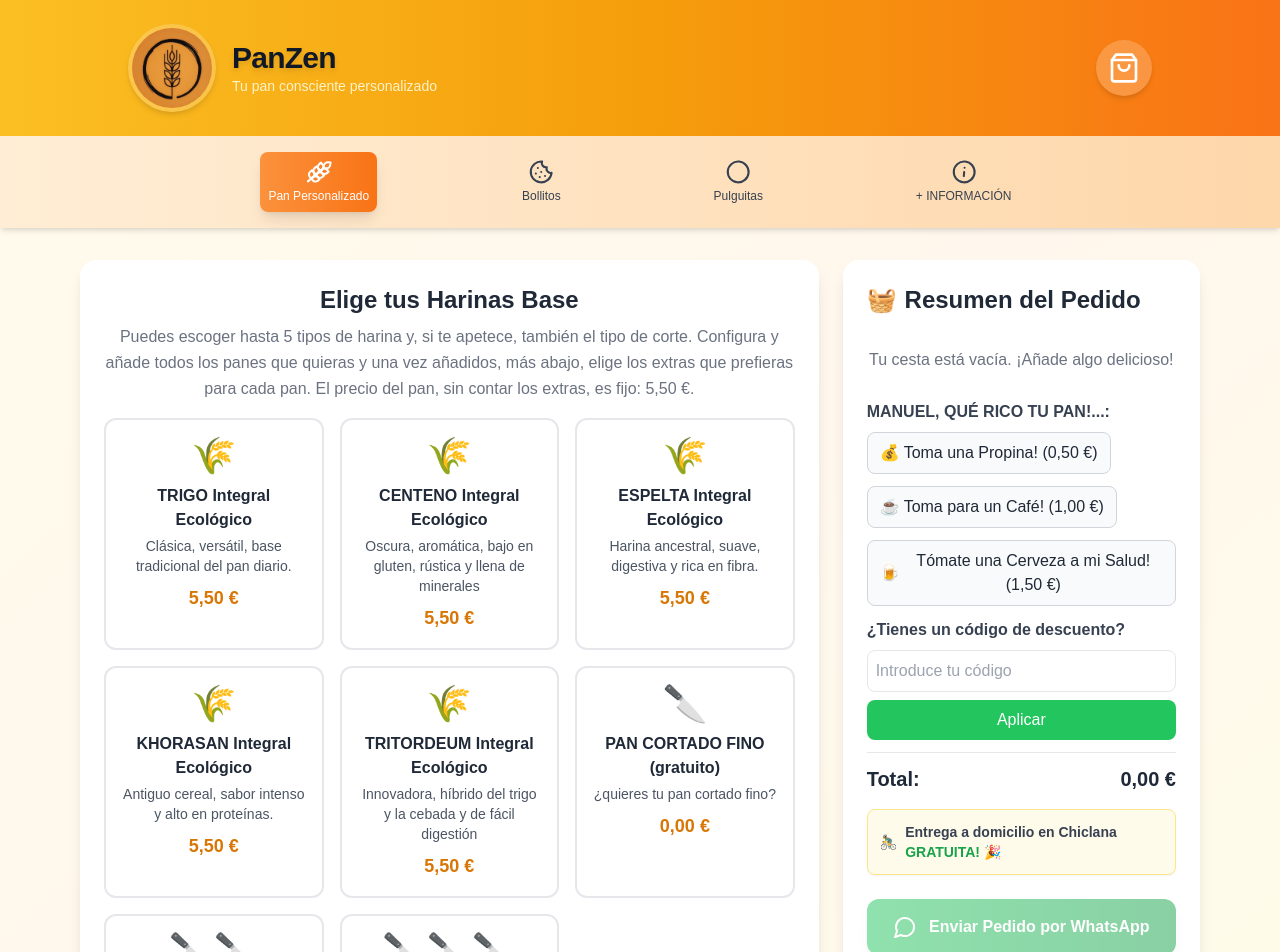
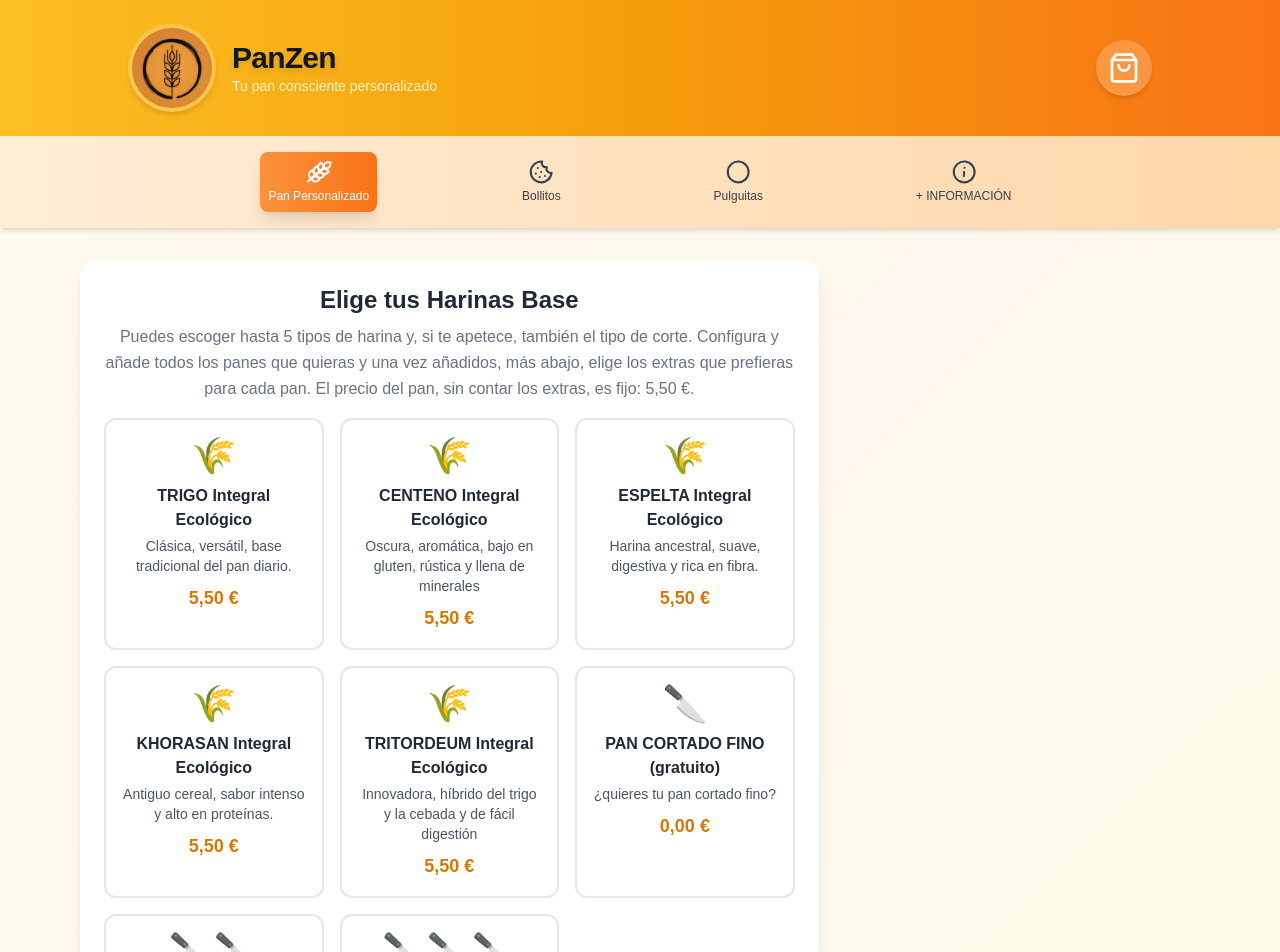
Before and after one commit to ruiznietocom-web/panes4, a React (Create React App) app: page / in a window 1280 px wide. Shown: the top 952 px of the page. Built offline with nearby package versions, Linux system fonts and the light colour scheme.

Commit message:
Update OrderSummary.js

```diff
--- a/src/components/OrderSummary.js
+++ b/src/components/OrderSummary.js
@@ -71,22 +71,22 @@
     return subtotal.toFixed(2);
   };
 
+  const applyDiscount = () => {
+    const discountCodes = {
+      PANZEN30: { type: "percentage", value: 30, minPurchase: 30 },
+      PANZEN10: { type: "percentage", value: 10, minPurchase: 10 },
+      DESCUENTO5: { type: "fixed", value: 5, minPurchase: 0 },
+      NUEVO20: { type: "percentage", value: 20, minPurchase: 20 },
+    };
 
-
-
-  const applyDiscount = () => {
-    if (discountCode.toUpperCase() === "PANZEN30") {
-      setAppliedDiscount({ type: "percentage", value: 30, minPurchase: 30 });
+    const code = discountCode.toUpperCase();
+    if (discountCodes[code]) {
+      setAppliedDiscount(discountCodes[code]);
     } else {
       setAppliedDiscount(null);
       alert("Código no válido");
     }
-
-
-
   };
-
-
 
   const generateWhatsAppMessage = () => {
     let message = `*NUEVO PEDIDO - PanZen*\n\n*RESUMEN DE TU PEDIDO:*\n\n`;
@@ -134,25 +134,29 @@
       });
     }
 
-    if (appliedDiscount) {
-      message += `\n*DESCUENTO APLICADO: ${appliedDiscount.value}%*\n`;
+    // Totales con descuento
+    const { subtotal, discountAmount, total } = getTotals(cartItems, selectedOptionalExtras, optionalExtras, discountCode);
+    if (discountAmount > 0) {
+      message += `\n*DETALLE DEL TOTAL:*\n`;
+      message += `Subtotal: ${formatPrice(subtotal)}\n`;
+      message += `Descuento: -${formatPrice(discountAmount)}\n`;
+      message += `*Total Final: ${formatPrice(total)}*\n`;
+    } else {
+      message += `\n*TOTAL: ${formatPrice(total)}*\n`;
     }
 
-    message += `\n*TOTAL: ${formatPrice(calculateTotal())}*\n\n`;
-    message += `🚴‍♂️ Entrega a domicilio en *Chiclana* *GRATUITA!* 🎉\n\n`;
+    message += `\n🚴‍♂️ Entrega a domicilio en *Chiclana* *GRATUITA!* 🎉\n\n`;
     message += `🙏 EN CUANTO PUEDA CONTACTO CONTIGO Y TE CONFIRMO EL DÍA DE ENTREGA. MUCHAS GRACIAS!!.🙏\n`;
     message += `📱 *PARA MÁS PEDIDOS USA LA AppWeb* ---> https://panespersonalizados.netlify.app/. 📱\n`;
 
+    return encodeURIComponent(message);
+  };
 
-
-
-// ----------------------- TOTALES DETALLADOS CON DESCUENTO -----------------------
-if (appliedDiscount) {
-  // Recalcular subtotal y descuento
+  const getTotals = (cartItems, selectedOptionalExtras, optionalExtras, code) => {
     let subtotal = 0;
     let discountBase = 0;
 
-  // Panes
+    const pansPersonalizados = cartItems.filter(item => item.type === 'panPersonalizado');
     pansPersonalizados.forEach(p => {
       const extrasTotal = p.extras?.reduce((acc, e) => acc + e.price, 0) || 0;
       const panTotal = p.price + extrasTotal;
@@ -160,7 +164,7 @@
       discountBase += panTotal;
     });
 
-  // Bollitos
+    const bollitosInCart = cartItems.filter(item => item.type === 'bollito');
     bollitosInCart.forEach(item => {
       const b = bollitos.find(b => b.id === item.id);
       if (b) {
@@ -170,7 +174,7 @@
       }
     });
 
-  // Pulguitas
+    const pulguitasInCart = cartItems.filter(item => item.type === 'pulguita');
     pulguitasInCart.forEach(item => {
       const p = pulguitas.find(p => p.id === item.id);
       if (p) {
@@ -180,32 +184,31 @@
       }
     });
 
-  // Extras opcionales
     selectedOptionalExtras.forEach(id => {
       const e = optionalExtras.find(opt => opt.id === id);
       if (e) subtotal += e.price;
     });
 
-  const discountAmount = (appliedDiscount?.type === "percentage" && discountBase >= appliedDiscount.minPurchase)
-    ? discountBase * (appliedDiscount.value / 100)
-    : 0;
+    const discountCodes = {
+      PANZEN30: { type: "percentage", value: 30, minPurchase: 30 },
+      PANZEN10: { type: "percentage", value: 10, minPurchase: 10 },
+      DESCUENTO5: { type: "fixed", value: 5, minPurchase: 0 },
+      NUEVO20: { type: "percentage", value: 20, minPurchase: 20 },
+    };
 
-  const finalTotal = subtotal - discountAmount;
-
-  message += `\n*DETALLE DEL TOTAL:*\n`;
-  message += `Subtotal: ${formatPrice(subtotal)}\n`;
-  message += `Descuento ${appliedDiscount.value}%: -${formatPrice(discountAmount)}\n`;
-  message += `*Total Final: ${formatPrice(finalTotal)}*\n`;
+    const discount = discountCodes[code.toUpperCase()];
+    let discountAmount = 0;
+    if (discount) {
+      if (discount.type === "percentage" && discountBase >= discount.minPurchase) {
+        discountAmount = discountBase * (discount.value / 100);
+      }
+      if (discount.type === "fixed" && discountBase >= discount.minPurchase) {
+        discountAmount = discount.value;
+      }
     }
 
-
-
-
-
-
-
-
-    return encodeURIComponent(message);
+    const total = subtotal - discountAmount;
+    return { subtotal, discountAmount, total };
   };
 
   const handleSendWhatsApp = () => {
@@ -217,248 +220,8 @@
 
   const isOrderEmpty = cartItems.length === 0;
 
-  return (
-    <motion.div
-      className="bg-white rounded-2xl p-6 shadow-lg"
-      initial={{ opacity: 0, y: 20 }}
-      animate={{ opacity: 1, y: 0 }}
-      transition={{ duration: 0.5, delay: 0.4 }}
-    >
-      <div className="flex justify-between items-center mb-4">
-        <h2 className="text-2xl font-bold text-gray-800 flex items-center gap-2">
-          <span className="text-2xl">🧺</span> Resumen del Pedido
-        </h2>
-      </div>
+  // ...Aquí sigue todo tu render original, incluyendo la sección de total y botón WhatsApp...
 
-      <div className="space-y-3 mb-6">
-        {isOrderEmpty && (
-          <div className="text-center py-4 text-gray-500">
-            Tu cesta está vacía. ¡Añade algo delicioso!
-          </div>
-        )}
-
-        {/* ----------------------- PANES PERSONALIZADOS ----------------------- */}
-        {pansPersonalizados.length > 0 && (
-          <div className="space-y-2">
-            <h3 className="font-semibold text-gray-700">🌾 Panes Personalizados:</h3>
-            {pansPersonalizados.map((pan, index) => (
-              <div key={pan.id} className="flex flex-col p-2 bg-amber-50 rounded-lg relative">
-                <button
-                  className="absolute top-2 right-2 text-red-500 hover:text-red-700"
-                  onClick={() => onRemoveItem(pan.id, 'panPersonalizado')}
-                >
-                  <Trash2 className="w-5 h-5" />
-                </button>
-                <span className="font-bold">🌾 Pan {index + 1}:</span>
-                {pan.harinas.map(h => {
-                  const hasCortado = h.name.toUpperCase().includes("PAN CORTADO");
-                  return (
-                    <span key={h.id}>
-                      • {h.icon ? h.icon + ' ' : ''}{h.name}{hasCortado ? ' 🔪' : ''}
-                    </span>
-                  );
-                })}
-                {pan.extras?.length > 0 && (
-                  <div className="mt-1 ml-2">
-                    <span className="font-semibold">Extras:</span>
-                    {pan.extras.map(extra => (
-                      <div key={extra.id}>• {extra.icon ? extra.icon + ' ' : ''}{extra.name} ({formatPrice(extra.price)})</div>
-                    ))}
-                  </div>
-                )}
-                <span className="mt-1 font-bold">
-                  Precio: {formatPrice(pan.price + (pan.extras?.reduce((acc, e) => acc + e.price, 0) || 0))}
-                </span>
-              </div>
-            ))}
-          </div>
-        )}
-
-        {/* ----------------------- BOLLITOS ----------------------- */}
-        {bollitosInCart.length > 0 && (
-          <div className="space-y-2">
-            <h3 className="font-semibold text-gray-700">Bollitos:</h3>
-            {bollitosInCart.map(item => {
-              const b = bollitos.find(b => b.id === item.id);
-              return b && (
-                <div key={b.id} className="flex justify-between items-center p-2 bg-blue-50 rounded-lg relative">
-                  <span className="flex items-center gap-2">{b.image ? b.image + ' ' : ''}{b.name} x{item.quantity}</span>
-                  <span>{formatPrice(b.price * item.quantity)}</span>
-                  <button
-                    className="ml-2 text-red-500 hover:text-red-700"
-                    onClick={() => onRemoveItem(item.id, 'bollito')}
-                  >
-                    <Trash2 className="w-5 h-5" />
-                  </button>
-                </div>
-              );
-            })}
-          </div>
-        )}
-
-        {/* ----------------------- PULGUITAS ----------------------- */}
-        {pulguitasInCart.length > 0 && (
-          <div className="space-y-2">
-            <h3 className="font-semibold text-gray-700">Pulguitas:</h3>
-            {pulguitasInCart.map(item => {
-              const p = pulguitas.find(p => p.id === item.id);
-              return p && (
-                <div key={p.id} className="flex justify-between items-center p-2 bg-purple-50 rounded-lg relative">
-                  <span className="flex items-center gap-2">{p.image ? p.image + ' ' : ''}{p.name} x{item.quantity}</span>
-                  <span>{formatPrice(p.price * item.quantity)}</span>
-                  <button
-                    className="ml-2 text-red-500 hover:text-red-700"
-                    onClick={() => onRemoveItem(item.id, 'pulguita')}
-                  >
-                    <Trash2 className="w-5 h-5" />
-                  </button>
-                </div>
-              );
-            })}
-          </div>
-        )}
-
-        {/* ----------------------- EXTRAS OPCIONALES ----------------------- */}
-        <div className="space-y-2">
-          <h3 className="font-semibold text-gray-700">MANUEL, QUÉ RICO TU PAN!...:</h3>
-          <div className="flex gap-3 flex-wrap">
-            {optionalExtras.map(extra => (
-              <button
-                key={extra.id}
-                onClick={() => toggleOptionalExtra(extra)}
-                className={`flex items-center gap-1 px-3 py-2 rounded-lg border transition ${
-                  selectedOptionalExtras.includes(extra.id)
-                    ? 'bg-yellow-100 border-yellow-400'
-                    : 'bg-gray-50 border-gray-300 hover:bg-gray-100'
-                }`}
-              >
-                <span>{extra.icon}</span>
-                <span>{extra.name} ({formatPrice(extra.price)})</span>
-              </button>
-            ))}
-          </div>
-        </div>
-
-        {/* ----------------------- CÓDIGO DE DESCUENTO ----------------------- */}
-     <div className="mt-4">
-  <h3 className="font-semibold text-gray-700 mb-2">¿Tienes un código de descuento?</h3>
-  <div className="flex flex-col gap-2">
-    <input
-      type="text"
-      value={discountCode}
-      onChange={(e) => setDiscountCode(e.target.value)}
-      placeholder="Introduce tu código"
-      className="border rounded-lg p-2"
-    />
-    <button
-      onClick={applyDiscount}
-      className="bg-green-500 text-white px-4 py-2 rounded-lg hover:bg-green-600"
-    >
-      Aplicar
-    </button>
-  </div>
-  {appliedDiscount && (
-    <p className="text-green-600 mt-2">
-      Código aplicado: {appliedDiscount.value}% de descuento en pedidos superiores a {formatPrice(appliedDiscount.minPurchase)}
-    </p>
-  )}
-</div>
-
-
-        {/* ----------------------- TOTAL Y ENTREGA ----------------------- */}
-        <div className="border-t pt-3 mt-3">
-          <div className="flex justify-between items-center text-xl font-bold">
-            <span>Total:</span>
-            <span>{formatPrice(calculateTotal())}</span>
-          </div>
-
-          <div className="mt-4 p-3 bg-amber-50 border border-amber-200 rounded-lg text-sm text-gray-700 flex items-center gap-2 shadow-sm">
-            🚴‍♂️ <span><strong>Entrega a domicilio en Chiclana</strong> <span className="text-green-600 font-semibold">GRATUITA!</span> 🎉</span>
-          </div>
-        </div>
-      </div>
-
-      {/* ----------------------- BOTÓN WHATSAPP ----------------------- */}
-      <motion.button
-        onClick={handleSendWhatsApp}
-        disabled={isOrderEmpty}
-        className={`w-full bg-gradient-to-r from-green-500 to-green-600 text-white font-bold py-4 px-6 rounded-xl shadow-lg transition-all duration-300 flex items-center justify-center gap-3 ${isOrderEmpty ? 'opacity-50 cursor-not-allowed' : 'hover:shadow-xl hover:scale-[1.01]'}`}
-        whileHover={isOrderEmpty ? {} : { scale: 1.02 }}
-        whileTap={isOrderEmpty ? {} : { scale: 0.98 }}
-      >
-        <MessageCircle className="w-6 h-6" />
-        Enviar Pedido por WhatsApp
-      </motion.button>
-{/* ----------------------- TOTALES DETALLADOS CON DESCUENTO ----------------------- */}
-{appliedDiscount && (
-  <div className="mt-4 p-4 bg-gray-100 border rounded-lg text-gray-800">
-    {(() => {
-      // Recalcular subtotal y descuento
-      let subtotal = 0;
-      let discountBase = 0;
-
-      // Panes
-      pansPersonalizados.forEach(p => {
-        const extrasTotal = p.extras?.reduce((acc, e) => acc + e.price, 0) || 0;
-        const panTotal = p.price + extrasTotal;
-        subtotal += panTotal;
-        discountBase += panTotal;
-      });
-
-      // Bollitos
-      bollitosInCart.forEach(item => {
-        const b = bollitos.find(b => b.id === item.id);
-        if (b) {
-          const total = b.price * item.quantity;
-          subtotal += total;
-          discountBase += total;
-        }
-      });
-
-      // Pulguitas
-      pulguitasInCart.forEach(item => {
-        const p = pulguitas.find(p => p.id === item.id);
-        if (p) {
-          const total = p.price * item.quantity;
-          subtotal += total;
-          discountBase += total;
-        }
-      });
-
-      // Extras opcionales
-      selectedOptionalExtras.forEach(id => {
-        const e = optionalExtras.find(opt => opt.id === id);
-        if (e) subtotal += e.price;
-      });
-
-      const discountAmount = (appliedDiscount?.type === "percentage" && discountBase >= appliedDiscount.minPurchase)
-        ? discountBase * (appliedDiscount.value / 100)
-        : 0;
-
-      const finalTotal = subtotal.toFixed(2);
-
-      return (
-        <>
-          <div className="flex justify-between">
-            <span>Subtotal:</span>
-            <span>{formatPrice(subtotal)}</span>
-          </div>
-          <div className="flex justify-between text-red-600">
-            <span>Descuento {appliedDiscount.value}%:</span>
-            <span>- {formatPrice(discountAmount)}</span>
-          </div>
-          <div className="flex justify-between font-bold text-green-700">
-            <span>Total Final:</span>
-            <span>{formatPrice(finalTotal - discountAmount)}</span>
-          </div>
-        </>
-      );
-    })()}
-  </div>
-)}
-
-    </motion.div>
-  );
 };
 
 export default OrderSummary;
```
Lines whose indentation alone changed are shown as unchanged.
